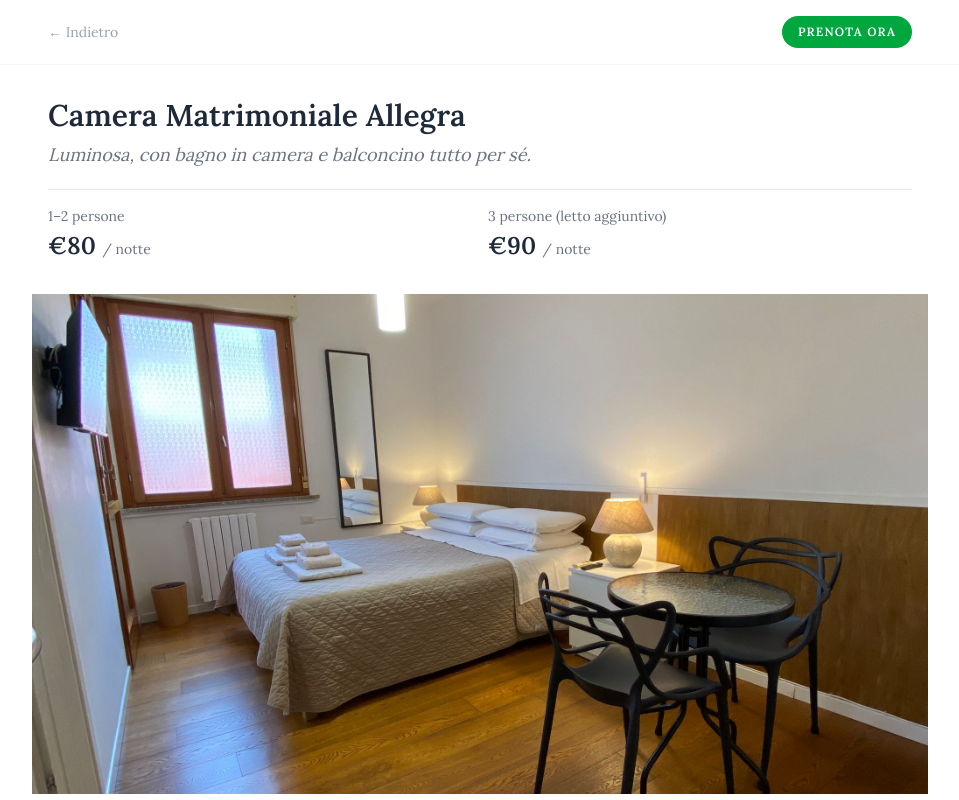
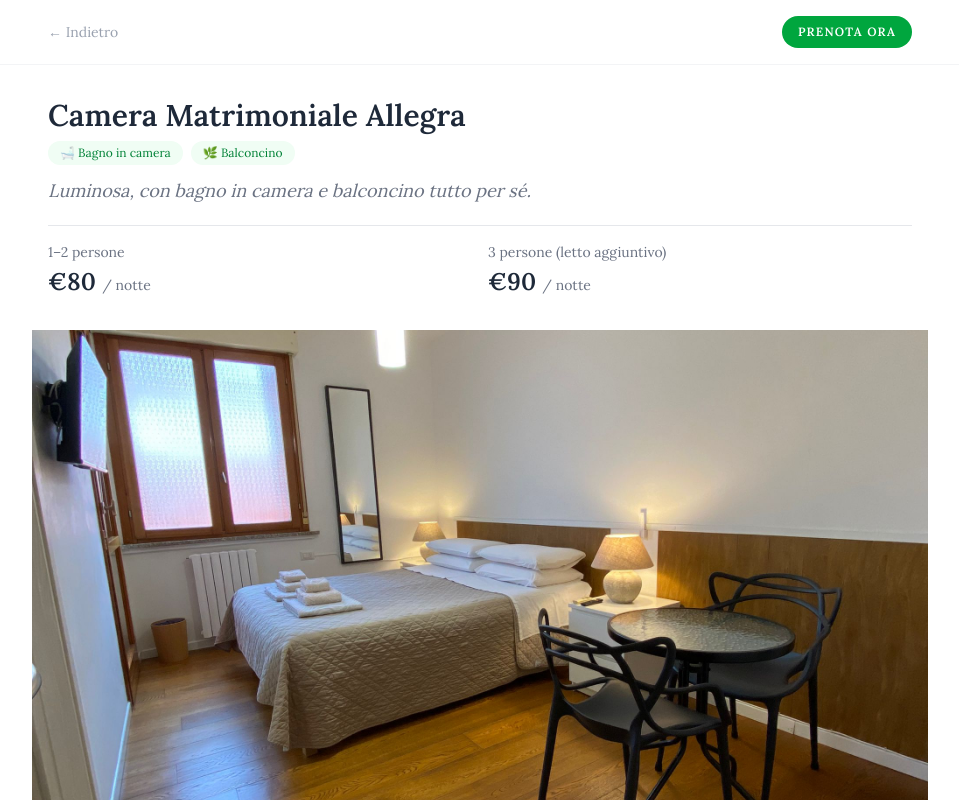
Before and after one commit to CasaAnia/sito-casaania, a Next.js app: page /camere/allegra in a window 1280 px wide. Shown: the top 800 px of the page, without its empty margins (160-1119 px from the left). Built offline with nearby package versions, Linux system fonts and the light colour scheme.

Commit message:
Allegra: badge bagno in camera e balconcino sotto il titolo

```diff
--- a/app/camere/allegra/page.tsx
+++ b/app/camere/allegra/page.tsx
@@ -47,6 +47,10 @@ export default function CameraAllegra() {
       <div className="max-w-4xl mx-auto px-4 py-8">
 
         <h1 style={{ fontFamily: "'Lora', serif" }} className="text-3xl font-semibold text-gray-800 mb-2">Camera Matrimoniale Allegra</h1>
+        <div className="flex gap-2 mb-3">
+          <span style={{ fontFamily: "'Lora', serif" }} className="text-xs bg-green-50 text-green-700 px-3 py-1 rounded-full">🛁 Bagno in camera</span>
+          <span style={{ fontFamily: "'Lora', serif" }} className="text-xs bg-green-50 text-green-700 px-3 py-1 rounded-full">🌿 Balconcino</span>
+        </div>
         <p style={{ fontFamily: "'Lora', serif" }} className="text-gray-500 italic text-lg mb-5">Luminosa, con bagno in camera e balconcino tutto per sé.</p>
         <div className="border-t border-gray-200 pt-4 mb-8 grid grid-cols-2 gap-x-4">
           <p style={{ fontFamily: "'Lora', serif" }} className="text-sm text-gray-500">1–2 persone</p>
```
